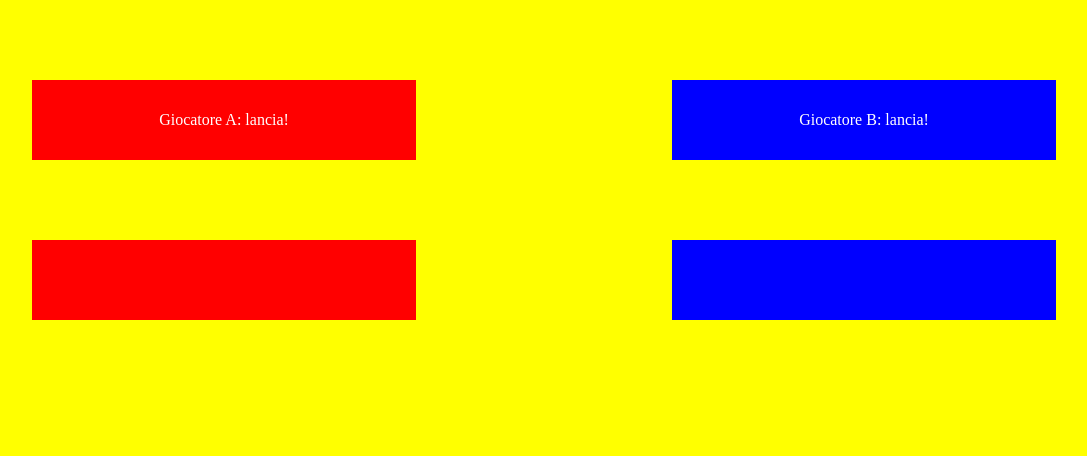
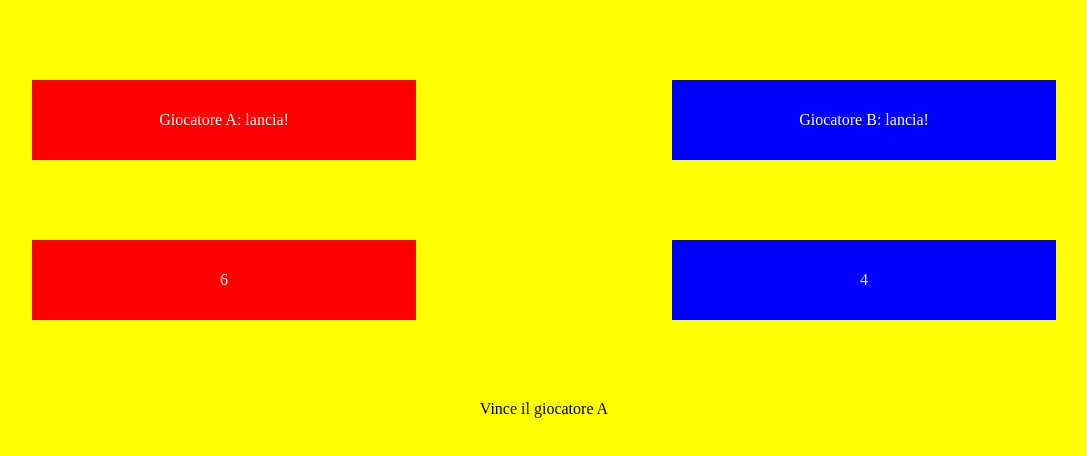
Before and after one commit to manuelggit/js-mail-dadi, a plain HTML site: page 2/index.html in a window 1280 px wide. Shown: the whole page, without its empty margins (96-1183 px from the left). Drawn offline with Linux system fonts and the light colour scheme.

Commit message:
DADI - inserimento innerHTML

```diff
--- a/2/myscript.js
+++ b/2/myscript.js
@@ -33,15 +33,20 @@
 // }
 
 var numA = Math.floor((Math.random() * 6) + 1);
+document.getElementById('js_A').innerHTML = numA;
 
 var numB = Math.floor((Math.random() * 6) + 1);
+document.getElementById('js_B').innerHTML = numB;
 
 console.log('A:', numA, ' B:', numB);
 
 if(numA > numB) {
   console.log('Vince A');
+  document.getElementById('esito').innerHTML = 'Vince il giocatore A';
 } else if(numA < numB) {
-  console.log('Vince B')
+  console.log('Vince B');
+  document.getElementById('esito').innerHTML = 'Vince il giocatore B';
 } else {
-  console.log('Pareggio!')
+  console.log('Pareggio!');
+  document.getElementById('esito').innerHTML = 'Pareggio!';
 }
--- a/2/style.css
+++ b/2/style.css
@@ -38,4 +38,5 @@ body {
 #esito {
   display: flex;
   justify-content: center;
+  margin-bottom: 100px;
 }
```
